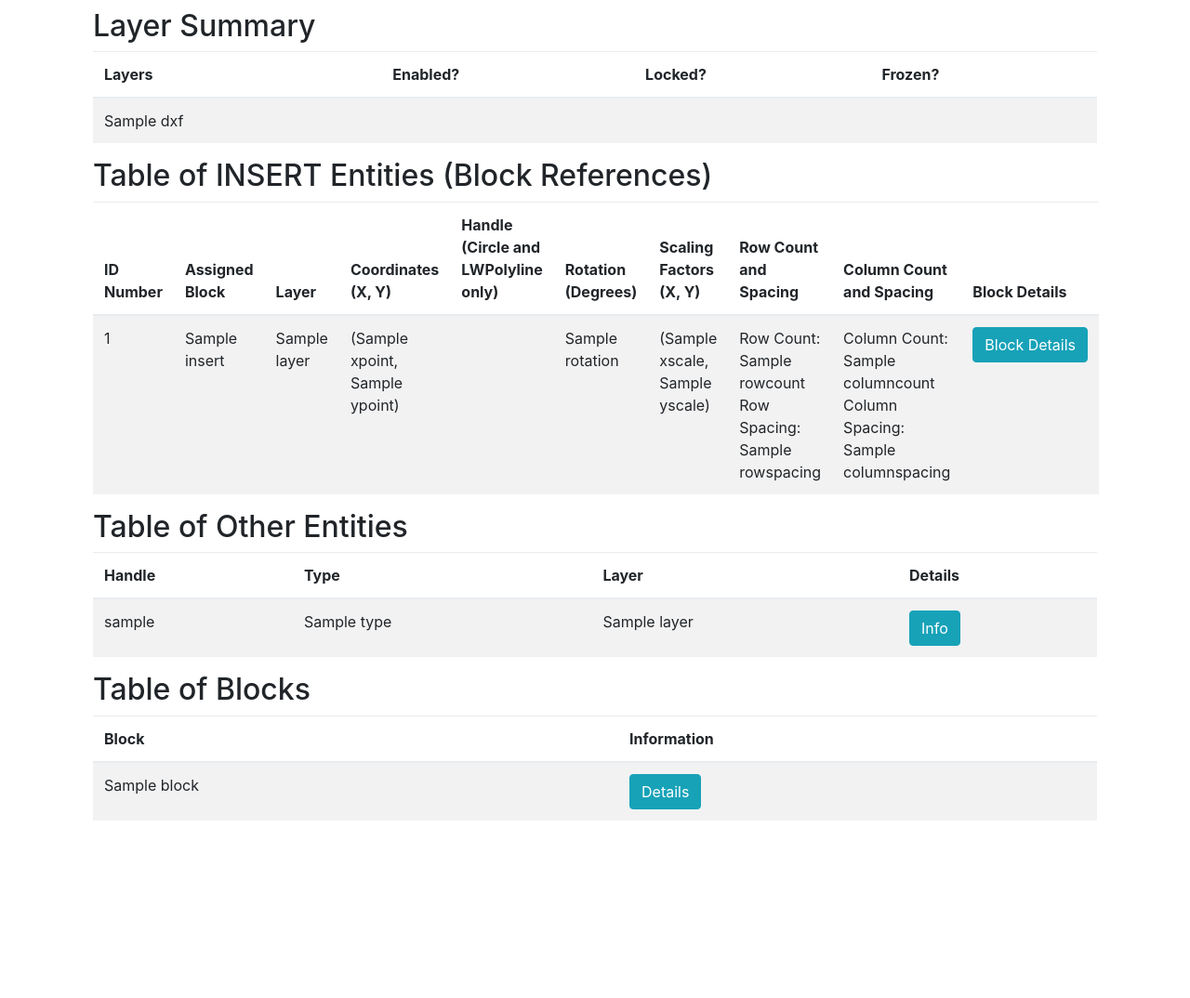
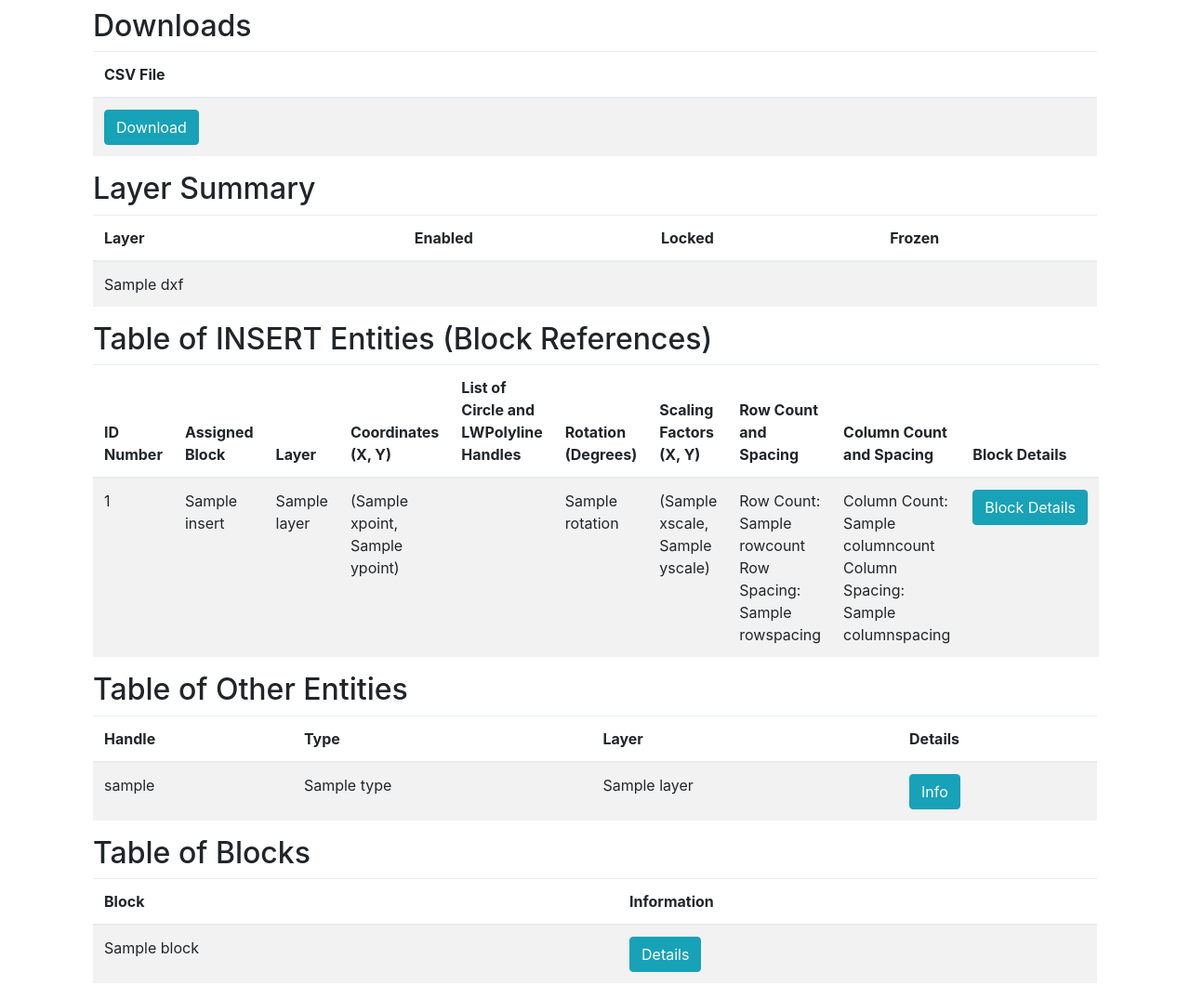
Before and after one commit to DanielCurtis90/dxfjupyter, a Flask app: template Templates/report.html in a window 1280 px wide. Shown: the part 56-1130 px from the top of the page at 93% size. Before the commit the page ends 939 px from the top, so only its background shows below. Run offline with Flask 2, Linux system fonts and the light colour scheme; the template is opened without the code that fills it: most values are stand-ins (such as "Sample title", 1, 10 or a date in 2020); some libraries are stand-ins or nearby versions.

Commit message:
Added csv downloader

```diff
--- a/Templates/dxflist.html
+++ b/Templates/dxflist.html
@@ -17,7 +17,7 @@
 					{{ obj.key }}
 				</td>
 				<td>
-					<a href="/reports/{{ obj.key}}" class="btn btn-info" role="button">Action</a>
+					<a href="/reports/{{ obj.key}}" class="btn btn-info" role="button">Details</a>
 				</td>
 			</tr>
 		{% endfor %}
--- a/Templates/report.html
+++ b/Templates/report.html
@@ -4,13 +4,30 @@
 
 <div class="container">
 	<table class="table table-striped">
+		<h2>Downloads</h2>
+		<thead>
+			<tr>
+				<th>CSV File</th>
+			</tr>
+		</thead>
+		<tbody>
+			<tr>
+				<td><a href="/reports/{{dxffile}}/download" class="btn btn-info" role="button">Download</a></td>
+			</tr>
+		</tbody>
+	</table>
+</div>
+
+
+<div class="container">
+	<table class="table table-striped">
 		<h2>Layer Summary</h2>
 		<thead>
 			<tr>
-				<th>Layers</th>
-				<th>Enabled?</th>
-				<th>Locked?</th>
-				<th>Frozen?</th>
+				<th>Layer</th>
+				<th>Enabled</th>
+				<th>Locked</th>
+				<th>Frozen</th>
 			</tr>
 		</thead>
 		<tbody>
@@ -35,7 +52,7 @@
 				<th>Assigned Block</th>
 				<th>Layer</th>
 				<th>Coordinates</br>(X, Y)</th>
-				<th>Handle (Circle and LWPolyline only)</th>
+				<th>List of Circle and LWPolyline Handles</th>
 				<th>Rotation</br>(Degrees)</th>
 				<th>Scaling Factors</br>(X, Y)</th>
 				<th>Row Count and Spacing</th>
--- a/app.py
+++ b/app.py
@@ -1,4 +1,4 @@
-from flask import Flask, request, render_template, jsonify, redirect, flash
+from flask import Flask, request, render_template, jsonify, redirect, flash, Response
 from werkzeug.utils import secure_filename
 from flaskext.mysql import MySQL
 from dxfparser import *
@@ -25,6 +25,12 @@ s3 = boto3.resource(
 	aws_secret_access_key=S3_SECRET
 	)
 bucket = s3.Bucket('dxfstorage')
+
+client = boto3.client(
+	"s3",
+	aws_access_key_id=S3_KEY,
+	aws_secret_access_key=S3_SECRET
+	)
 
 def allowed_file(filename):
 	return '.' in filename and \
@@ -89,6 +95,11 @@ def dxf_report(dxffile):
 	#information is saved
 	block_dict, insert_dict, base_entity_dict, layers = convert_dxf(f'tmp/{dxffile}')
 	eps_filename = os.path.splitext(dxffile)[0] + ".eps"
+	csv_filename = os.path.splitext(dxffile)[0] + ".csv"
+
+	#upload the csv under the same name
+	bucket.upload_file(f'tmp/{csv_filename}', csv_filename)
+
 	#upload the eps under the same name
 	#bucket.upload_file(f'tmp/{eps_filename}', eps_filename)
 	#remove the tmp folder
@@ -105,7 +116,7 @@ def dxf_report(dxffile):
 	pickle.dump(block_dict, blockfile)
 	pickle.dump(insert_dict, insertfile)
 	pickle.dump(base_entity_dict, baseentityfile)
-	return render_template('report.html', dxffile=dxffile, block_dict=block_dict, insert_dict=insert_dict, base_entity_dict=base_entity_dict, layers=layers)
+	return render_template('report.html', bucket=bucket, dxffile=dxffile, block_dict=block_dict, insert_dict=insert_dict, base_entity_dict=base_entity_dict, layers=layers)
 
 @app.route("/reports/<dxffile>/<block>", methods=["GET"])
 def block_info(dxffile, block):
@@ -129,6 +140,15 @@ def block_info_entity(dxffile, block, entity):
 	blockref = block_dict[block]
 	return render_template('block_info_entity.html', block=blockref, dxffile=dxffile, entity=entity)
 
+@app.route("/reports/<dxffile>/download", methods=["GET"])
+def dxf_report_download(dxffile):
+	csv_filename = os.path.splitext(dxffile)[0] + ".csv"
+	download_file = client.get_object(Bucket=app.config["S3_BUCKET"], Key=csv_filename)
+	return Response(
+		download_file['Body'].read(),
+		mimetype='text/csv',
+		headers={"Content-Disposition": f"attachment;filename={csv_filename}"}
+		)
 
 if __name__ == '__main__':
 	app.run(host='0.0.0.0',debug=True, port=4999)
--- a/dxfparser.py
+++ b/dxfparser.py
@@ -46,4 +46,6 @@ def convert_dxf(dxffile):
 
 	#draw_eps(shifted_dict, block_dict, dxffile)
 
+	create_csv(insert_dict, block_dict, dxffile)
+
 	return (block_dict, shifted_dict, base_entity_dict, layers)
```
Also changed, not shown: entityprocessor.py (+30 -0 lines), 9 other files.
